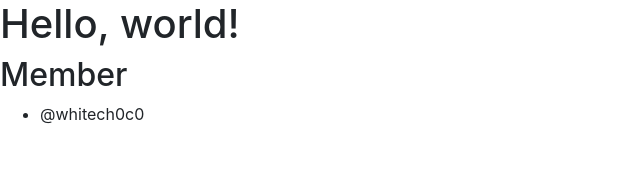
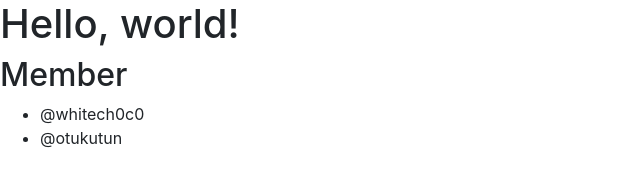
Before and after one commit to omega999/practice_social_coding, a plain HTML site: page index.html in a window 1280 px wide. Shown: the whole page, without its empty margins (0-640 px from the left). Drawn offline with nearby package versions, Linux system fonts and the light colour scheme.

Commit message:
メンバーにotukutunを追加

```diff
--- a/index.html
+++ b/index.html
@@ -17,6 +17,7 @@
     <h2>Member</h2>
     <ul>
       <li>@whitech0c0</li>
+      <li>@otukutun</li>
     </ul>
 
     <!-- jQuery (necessary for Bootstrap's JavaScript plugins) -->
```
